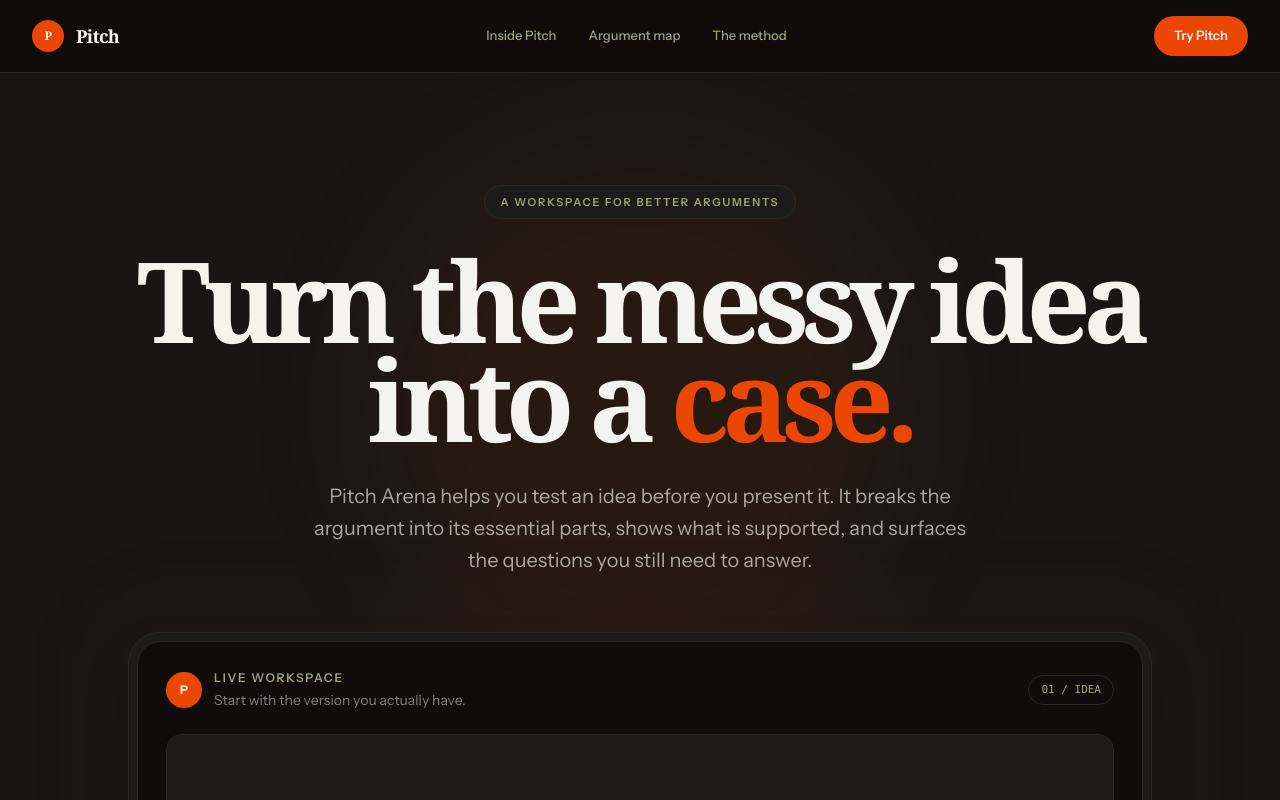
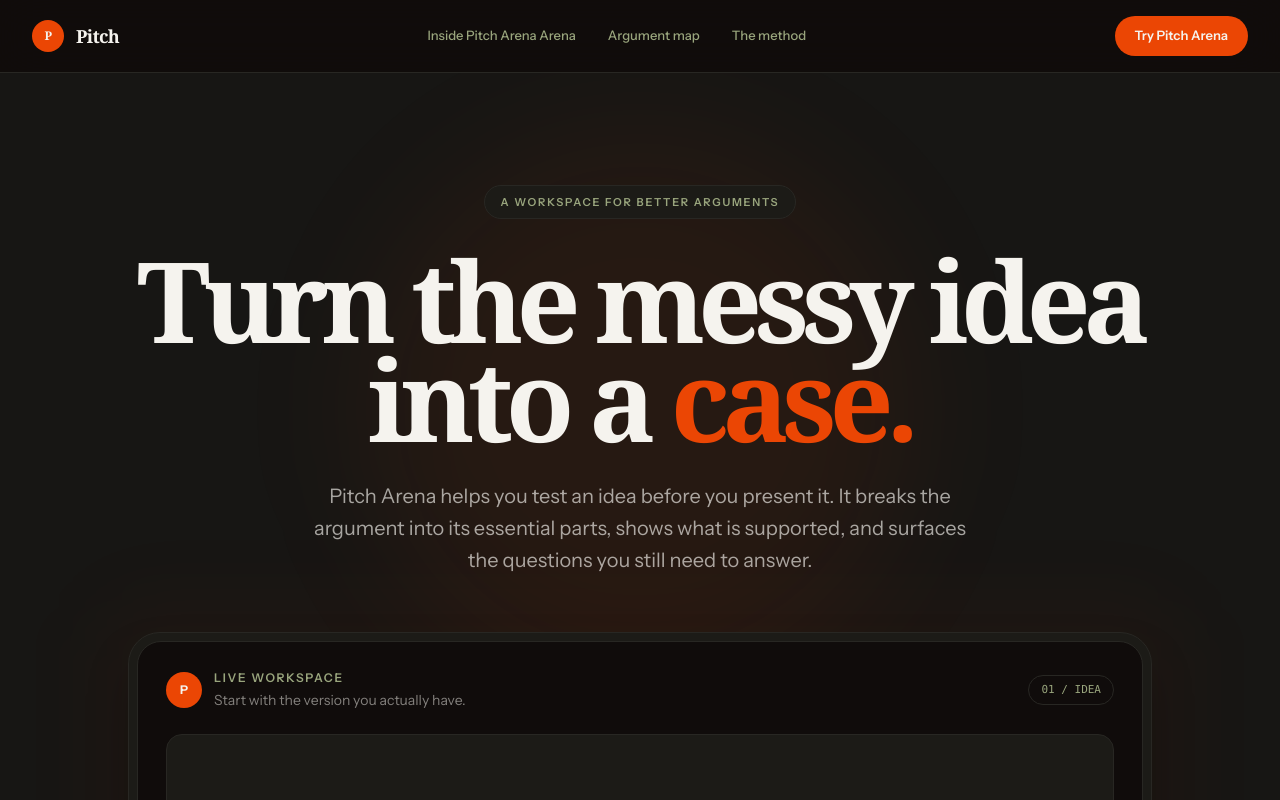
Before and after one commit to Wuraola-Adebisi/Pitch, a React (Vite) app: page / in a window 1280 px wide. Shown: the top 800 px of the page. Built offline with nearby package versions, Linux system fonts and the light colour scheme.

Commit message:
Update LandingNav.tsx for Pitch Arena

```diff
--- a/src/components/LandingNav.tsx
+++ b/src/components/LandingNav.tsx
@@ -9,12 +9,12 @@ export default function LandingNav() {
           Pitch
         </Link>
         <nav className="hidden items-center gap-8 text-[13px] font-medium text-[#99a57d] sm:flex">
-          <a href="#method" className="transition-colors hover:text-[#f5f3ee]">Inside Pitch</a>
+          <a href="#method" className="transition-colors hover:text-[#f5f3ee]">Inside Pitch Arena Arena</a>
           <a href="#argument-map" className="transition-colors hover:text-[#f5f3ee]">Argument map</a>
           <Link to="/method" className="transition-colors hover:text-[#f5f3ee]">The method</Link>
         </nav>
         <Link to="/app" className="rounded-full bg-[#eb4604] px-5 py-2.5 text-[13px] font-semibold text-[#f5f3ee] transition-colors hover:bg-[#f77e0d]">
-          Try Pitch
+          Try Pitch Arena
         </Link>
       </div>
     </header>
```
